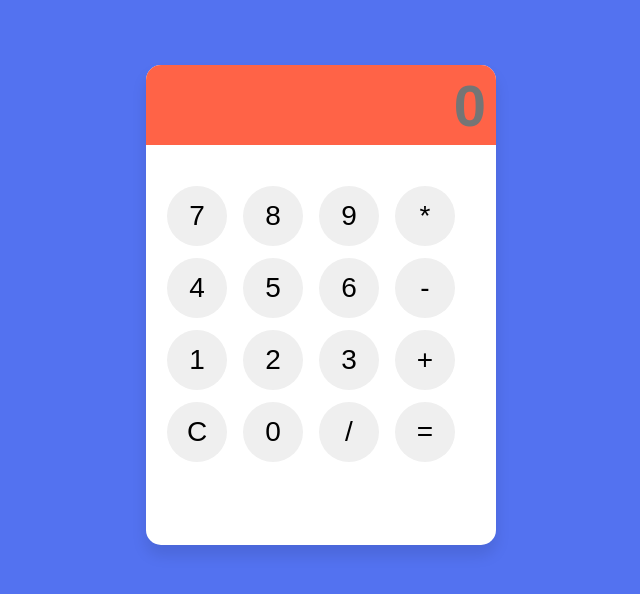
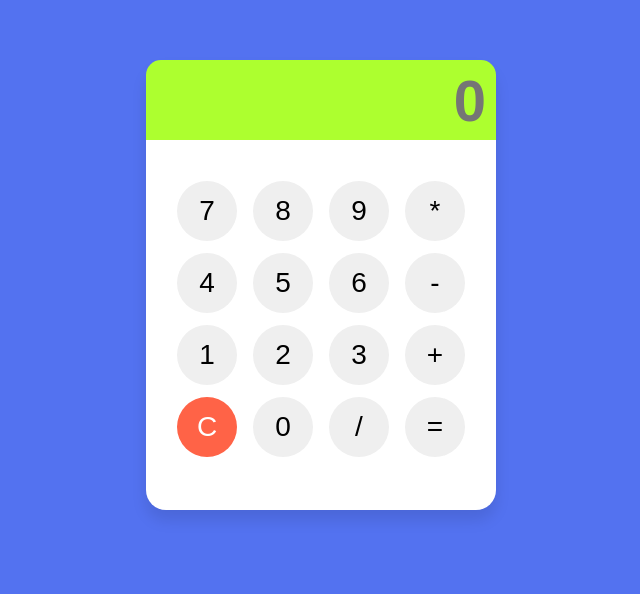
Before and after one commit to AYUSH-TRIVEDI6936484/CodSoft_Calculator, a plain HTML site: page index.html in a window 1280 px wide. Shown: the whole page, without its empty margins (319-959 px from the left). Drawn offline with Linux system fonts and the light colour scheme.

Commit message:
changing some styling

```diff
--- a/style.css
+++ b/style.css
@@ -11,10 +11,10 @@ body {
 
 .wrapper {
     background: #fff;
-    margin: 65px auto;
-    border-radius: 15px;
+    margin: 60px auto;
+    border-radius: 20px;
     width: 350px;
-    height: 480px;
+    height: 450px;
     box-shadow: 0 10px 15px rgba(0,0,0,0.1);
 }
 
@@ -28,13 +28,13 @@ body {
     font-weight: 600;
     padding: 10px;
     text-align: right;
-    background: tomato;
+    background: greenyellow;
     border-top-left-radius: 15px;
     border-top-right-radius: 15px;
 }
 
 .buttons{
-    margin: 35px 15px;
+    margin: 35px 25px;
 }
 
 .btn{
@@ -48,3 +48,8 @@ body {
     border-radius: 50%;
     line-height: 50px;
 }
+
+.cbtn{
+    background-color: tomato;
+    color: white;
+}
```
